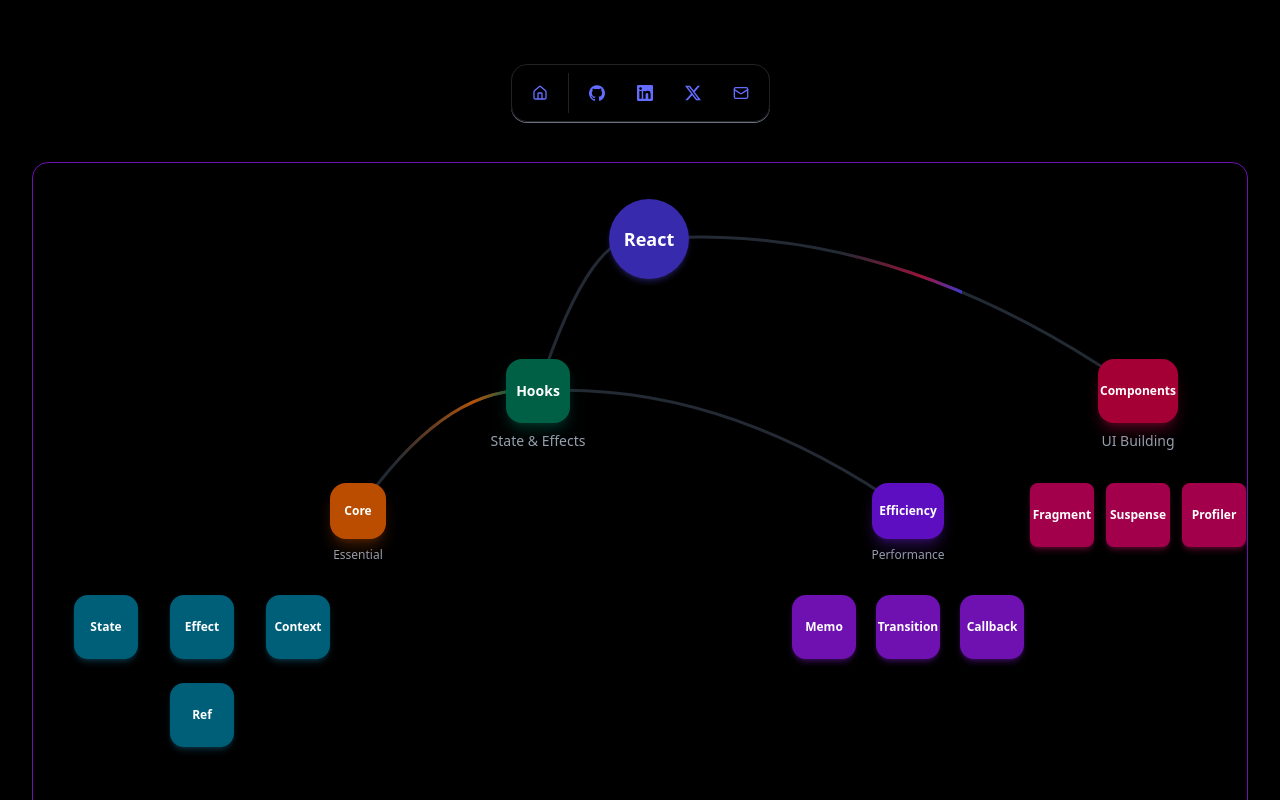
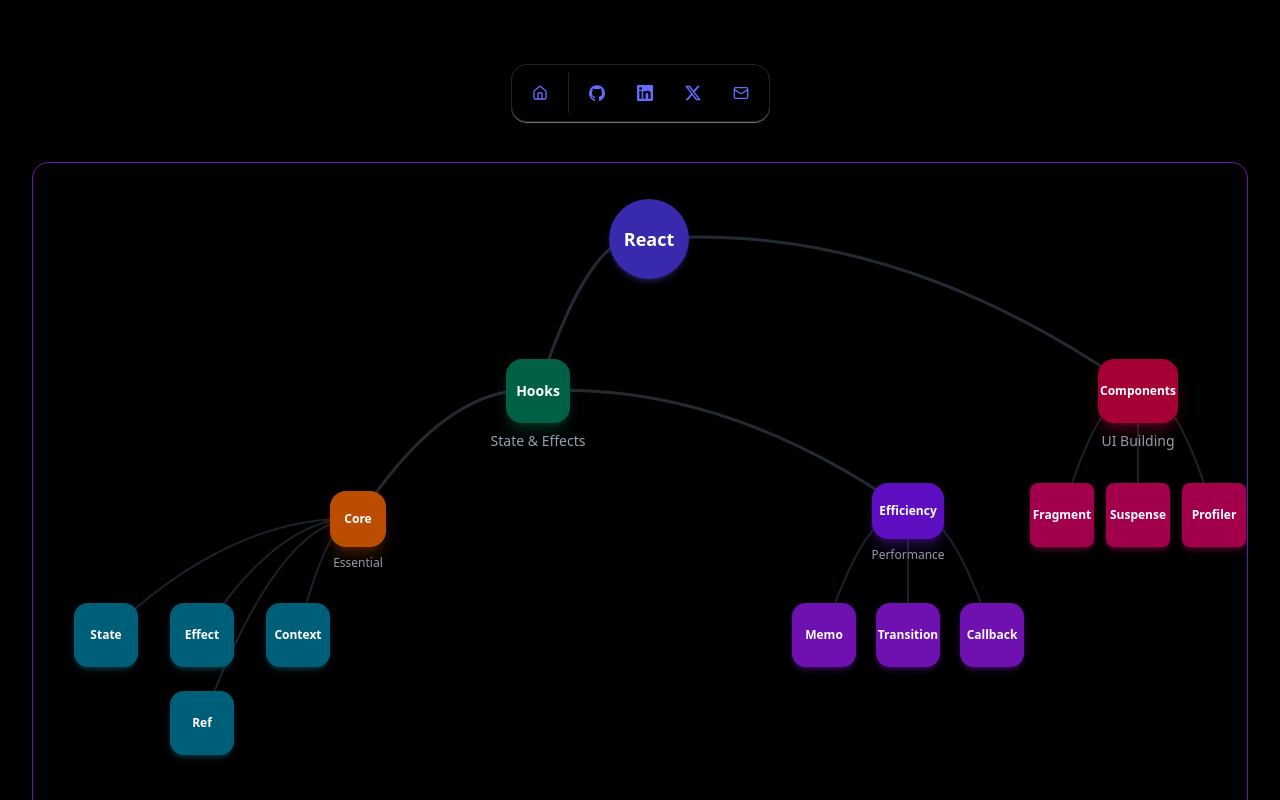
Before and after one commit to adithya-adee/react-practice, a React (Vite) app: page / in a window 1280 px wide. Shown: the top 800 px of the page. Built offline with nearby package versions, Linux system fonts and the light colour scheme.

Commit message:
fix render bean using showBeams useState & useEffect

```diff
--- a/src/components/tree.tsx
+++ b/src/components/tree.tsx
@@ -1,4 +1,4 @@
-import { useRef } from "react";
+import { useEffect, useRef, useState } from "react";
 import { Link } from "react-router-dom";
 import { AnimatedBeam } from "@/components/magicui/animated-beam";
 
@@ -22,6 +22,20 @@
 ];
 
 export default function Tree() {
+  // Add state to control when beams should render
+  const [showBeams, setShowBeams] = useState(false);
+
+  // Initialize ref arrays with the correct length
+  const coreElementRefs = useRef<(HTMLAnchorElement | null)[]>(
+    Array(coreElements.length).fill(null)
+  );
+  const efficientElementRefs = useRef<(HTMLAnchorElement | null)[]>(
+    Array(efficientElements.length).fill(null)
+  );
+  const componentElementRefs = useRef<(HTMLAnchorElement | null)[]>(
+    Array(componentElements.length).fill(null)
+  );
+
   // Container ref for the entire flowchart
   const containerRef = useRef<HTMLDivElement>(null);
 
@@ -34,10 +48,15 @@
   const coreRef = useRef<HTMLDivElement>(null);
   const efficientRef = useRef<HTMLDivElement>(null);
 
-  // Element refs (using arrays to hold multiple refs)
-  const coreElementRefs = useRef<(HTMLAnchorElement | null)[]>([]);
-  const efficientElementRefs = useRef<(HTMLAnchorElement | null)[]>([]);
-  const componentElementRefs = useRef<(HTMLAnchorElement | null)[]>([]);
+  useEffect(() => {
+    containerRef.current?.focus();
+
+    const timer = setTimeout(() => {
+      setShowBeams(true);
+    }, 500);
+
+    return () => clearTimeout(timer);
+  }, []);
 
   return (
     <div className="flex flex-col items-center justify-centertext-white p-4 min-h-[72vh] overflow-x-auto border border-purple-800 rounded-2xl">
@@ -75,7 +94,7 @@
               <div className="flex flex-col items-center">
                 <div
                   ref={coreRef}
-                  className="bg-amber-700 text-white w-14 h-14 flex items-center justify-center rounded-2xl shadow-lg shadow-amber-900/50 z-10"
+                  className="bg-amber-700 text-white w-14 h-14 flex items-center justify-center rounded-2xl shadow-lg shadow-amber-900/50 z-10 mt-2"
                 >
                   <span className="text-xs font-bold">Core</span>
                 </div>
@@ -118,7 +137,7 @@
 
                 {/* Efficient Hook Items */}
                 <div className="flex flex-col gap-3">
-                  <div className="flex flex-wrap justify-center gap-3 max-w-[300px]">
+                  <div className="flex flex-wrap justify-center gap-3 max-w-[300px] mt-2">
                     {efficientElements.map((item, index) => (
                       <Link
                         key={item.id}
@@ -173,6 +192,8 @@
 
         {/* Animated Beams */}
         {/* React to Hooks */}
+        {showBeams && (
+          <>
             <AnimatedBeam
               containerRef={containerRef}
               fromRef={reactRef}
@@ -278,6 +299,8 @@
                 delay={2 + index * 0.1}
               />
             ))}
+          </>
+        )}
       </div>
 
       <p className="flex flex-col text-gray-400 text-xl mt-12">
```
Lines whose indentation alone changed are shown as unchanged.
